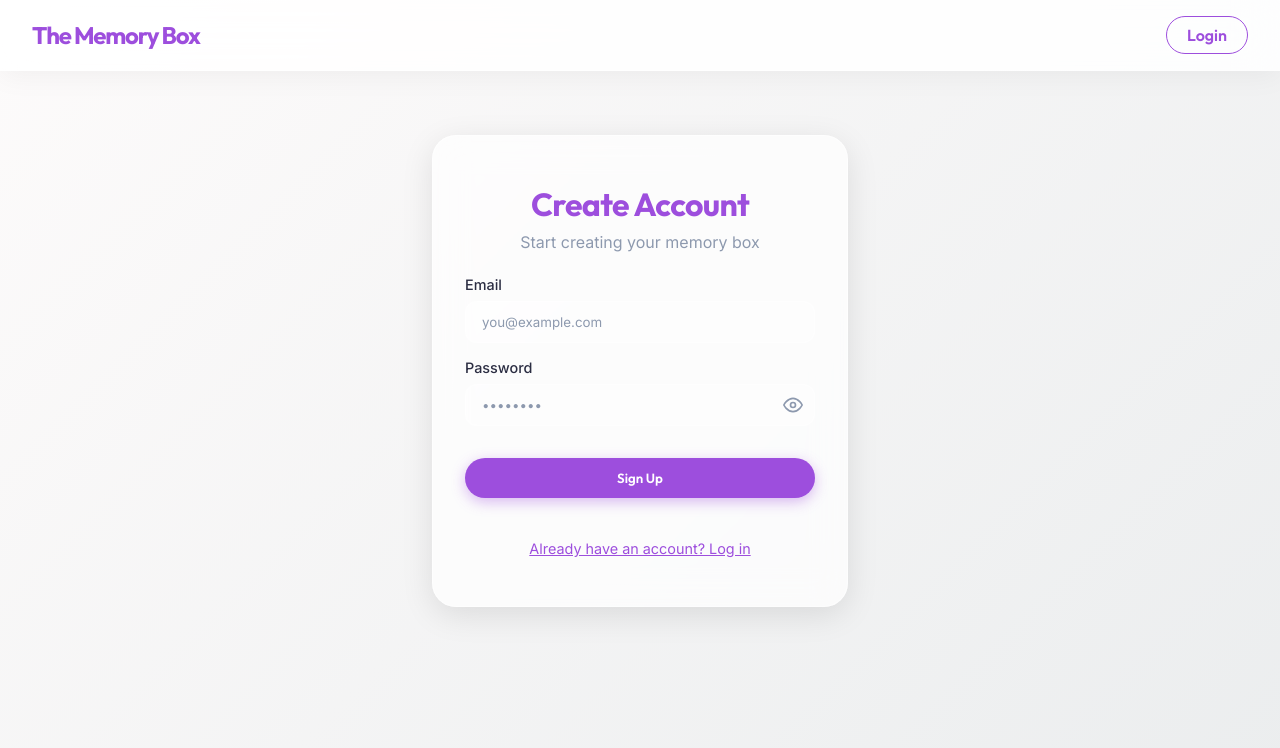
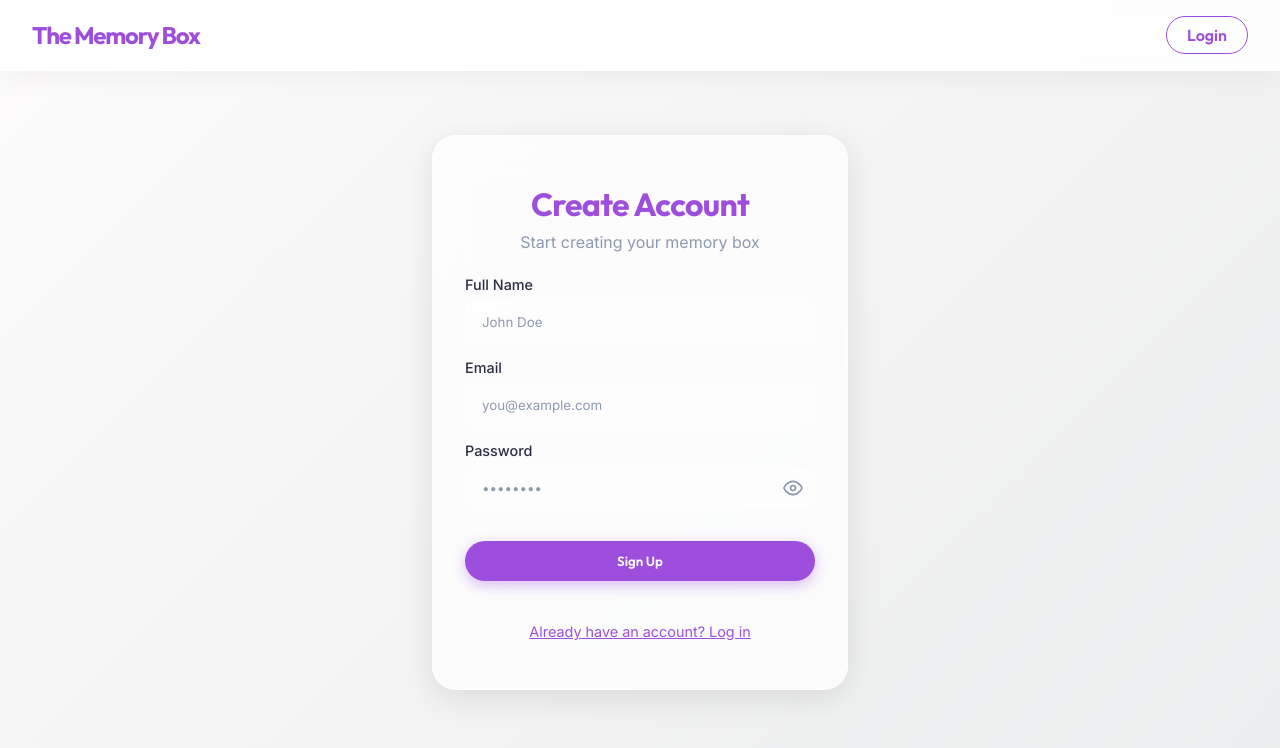
Before and after one commit to vigneshvungarala/memory-box, a Next.js app: page /login in a window 1280 px wide. Both pictures are taken after a click on the button "Need an account? Sign up". Shown: the top 748 px of the page. Built offline with nearby package versions, Linux system fonts and the light colour scheme; no server answers.

Commit message:
feat: add full name to signup and improve header profile display

```diff
--- a/src/app/login/page.tsx
+++ b/src/app/login/page.tsx
@@ -6,6 +6,7 @@ import { useRouter } from "next/navigation";
 
 export default function LoginPage() {
   const [isSignUp, setIsSignUp] = useState(false);
+  const [fullName, setFullName] = useState("");
   const [email, setEmail] = useState("");
   const [password, setPassword] = useState("");
   const [error, setError] = useState<string | null>(null);
@@ -35,6 +36,11 @@ export default function LoginPage() {
         const { error: signUpError } = await supabase.auth.signUp({
           email,
           password,
+          options: {
+            data: {
+              full_name: fullName
+            }
+          }
         });
         if (signUpError) throw signUpError;
 
@@ -77,6 +83,20 @@ export default function LoginPage() {
         )}
 
         <form onSubmit={handleSubmit} style={{ display: "flex", flexDirection: "column", gap: "1rem" }}>
+          {isSignUp && (
+            <div className="animate-fade-in">
+              <label style={{ display: "block", marginBottom: "0.5rem", fontWeight: "500", fontSize: "0.9rem" }}>Full Name</label>
+              <input
+                type="text"
+                className="glass-input"
+                placeholder="John Doe"
+                value={fullName}
+                onChange={(e) => setFullName(e.target.value)}
+                required={isSignUp}
+              />
+            </div>
+          )}
+
           <div>
             <label style={{ display: "block", marginBottom: "0.5rem", fontWeight: "500", fontSize: "0.9rem" }}>Email</label>
             <input
@@ -140,6 +160,7 @@ export default function LoginPage() {
               setError(null);
               setEmail("");
               setPassword("");
+              setFullName("");
             }}
             style={{
               background: "none",
--- a/src/components/Header.tsx
+++ b/src/components/Header.tsx
@@ -4,6 +4,7 @@ import Link from 'next/link';
 import { useEffect, useState } from 'react';
 import { supabase } from '@/lib/supabase';
 import { useRouter } from 'next/navigation';
+import { User } from 'lucide-react';
 
 export default function Header() {
   const [user, setUser] = useState<any>(null);
@@ -49,14 +50,31 @@ export default function Header() {
       </Link>
       <nav style={{ display: 'flex', gap: '1rem' }}>
         {user ? (
-          <>
-            <Link href="/profile" className="glass-button" style={{ textDecoration: 'none', padding: '8px 20px', fontSize: '1rem', background: 'white', color: 'var(--primary)', border: '1px solid var(--primary)', boxShadow: 'none' }}>
-              Profile
+          <div style={{ display: 'flex', alignItems: 'center', gap: '1rem' }}>
+            <Link href="/profile" className="glass-button" style={{
+              textDecoration: 'none',
+              padding: '6px 16px 6px 6px',
+              fontSize: '0.95rem',
+              background: 'white',
+              color: 'var(--text-dark)',
+              border: '1px solid rgba(0,0,0,0.05)',
+              boxShadow: '0 2px 10px rgba(0,0,0,0.03)',
+              display: 'flex',
+              alignItems: 'center',
+              gap: '0.6rem',
+              borderRadius: '24px'
+            }}>
+              <div style={{ background: 'var(--primary)', color: 'white', width: '28px', height: '28px', borderRadius: '50%', display: 'flex', alignItems: 'center', justifyContent: 'center' }}>
+                <User size={16} />
+              </div>
+              <span style={{ fontWeight: '500', paddingRight: '4px' }}>
+                {user.user_metadata?.full_name ? `Hi, ${user.user_metadata.full_name.split(" ")[0]}` : "Profile"}
+              </span>
             </Link>
-            <button onClick={handleSignOut} className="glass-button" style={{ textDecoration: 'none', padding: '8px 20px', fontSize: '1rem', background: 'transparent', color: 'var(--primary)', border: '1px solid var(--primary)', boxShadow: 'none' }}>
+            <button onClick={handleSignOut} className="glass-button" style={{ textDecoration: 'none', padding: '8px 20px', fontSize: '0.95rem', background: 'transparent', color: 'var(--text-light)', border: '1px solid #e4e4e7', boxShadow: 'none' }}>
               Log Out
             </button>
-          </>
+          </div>
         ) : (
           <Link href="/login" className="glass-button" style={{ textDecoration: 'none', padding: '8px 20px', fontSize: '1rem', background: 'transparent', color: 'var(--primary)', border: '1px solid var(--primary)', boxShadow: 'none' }}>
             Login
```
